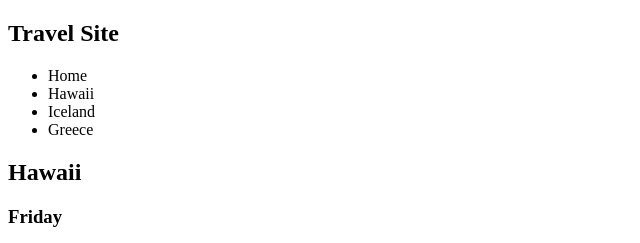
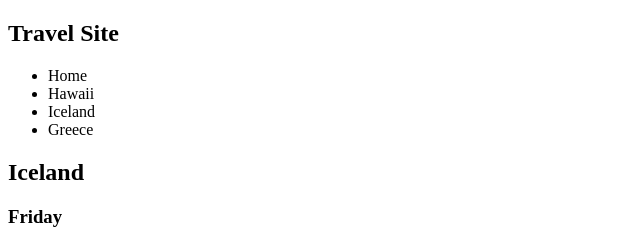
Before and after one commit to NMarti20/natasha-martinez-travelsite, a plain HTML site: page pages/iceland.html in a window 1280 px wide. Shown: the top 243 px of the page, 0-640 px from the left. Drawn offline with Linux system fonts and the light colour scheme.

Commit message:
Fixed heading for Iceland page

```diff
--- a/pages/iceland.html
+++ b/pages/iceland.html
@@ -20,7 +20,7 @@
     </header>
 
     <section class="main-section">
-      <h2>Hawaii</h2>
+      <h2>Iceland</h2>
 
       <div class="days-recommendations__card">
         <h3 class="card__day">Friday</h3>
```
